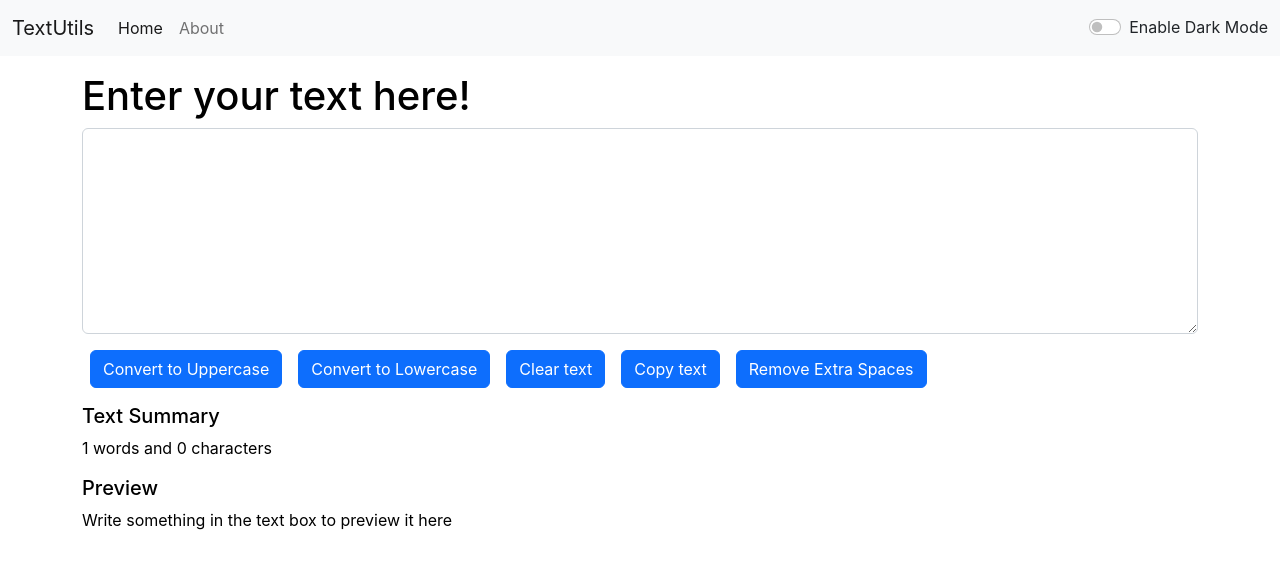
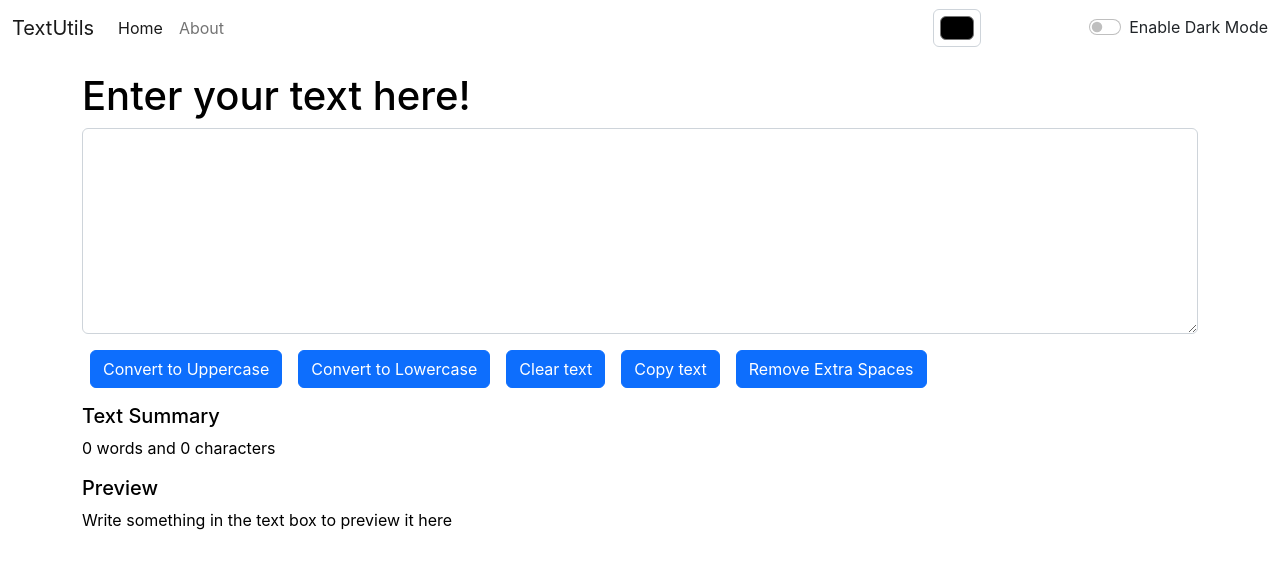
Before and after one commit to mafaqahmed/Learning-React-Harry, a React (Create React App) app in the folder textUtils/: page / in a window 1280 px wide. Shown: the top 568 px of the page. Built offline with nearby package versions, Linux system fonts and the light colour scheme.

Commit message:
Added color picker feature (14)

```diff
--- a/textUtils/src/App.js
+++ b/textUtils/src/App.js
@@ -9,17 +9,20 @@ import Alert from "./components/Alert";
 function App() {
   const [mode, setMode] = useState("light");
   const [alert, setAlert] = useState(null);
+  const [color, setColor] = useState("white")
 
   const toggling = () => {
-    if(mode === "light") {
+    if(mode === "dark") {
+      setMode("light");
+      setColor("light")
+      document.body.style.backgroundColor = "white"
+      showAlert("Light mode is enabled!", "success")
+    }
+    else {
       setMode("dark");
+      setColor("dark")
       document.body.style.backgroundColor = "#363333"
       showAlert("Dark mode is enabled!", "success")
-    }
-    else {
-      setMode("light");
-      document.body.style.backgroundColor = "white"
-      showAlert("Light mode is enabled!", "success")
     }
   }
 
@@ -33,12 +36,18 @@ function App() {
       setAlert(null)
     }, 1500);
   }
+
+  const handleColor = (event) => {
+    setColor(event.target.value)
+    document.body.style.backgroundColor = `${color}`;
+  }
+
   return (
     <>
-      <Navbar title="TextUtils" mode = {mode} toggling = {toggling}/>
+      <Navbar title="TextUtils" mode = {mode} toggling = {toggling} handleColor = {handleColor} color = {color}/>
       <Alert alert = {alert}/>
       <div className="container my-3">
-      <Textblock heading="Enter your text here!" mode = {mode} showAlert = {showAlert}/>
+      <Textblock heading="Enter your text here!" mode = {mode} showAlert = {showAlert} color = {color}/>
       {/* <About/> */}
       </div>
     </>
--- a/textUtils/src/components/Navbar.js
+++ b/textUtils/src/components/Navbar.js
@@ -1,10 +1,16 @@
 import React from "react";
 import PropTypes from "prop-types";
 
-export default function Navbar({ title = "AfaqAhmed", mode, toggling }) {
+export default function Navbar({ title = "AfaqAhmed", mode, toggling, handleColor, color }) {
+
+  const flexStyle = {
+    display: "flex",
+    justifyContent:"center",
+    alignItems: "center"
+  }
   return (
     <div>
-      <nav className={`navbar navbar-expand-lg navbar-${mode} bg-${mode}`}>
+      <nav className={`navbar navbar-expand-lg navbar-${mode} bg-${color} text-${color}`}>
         <div className="container-fluid">
           <a className="navbar-brand" href="/">
             {title}
@@ -44,7 +50,24 @@ export default function Navbar({ title = "AfaqAhmed", mode, toggling }) {
                 Search
               </button>
             </form> */}
-            <div className={`form-check form-switch text-${mode==="light"?"dark":"light"}`}>
+            <div style = {flexStyle}>
+              <input
+                type="color"
+                className="form-control form-control-color"
+                id="exampleColorInput"
+                value="white"
+                title="Choose your color"
+                onChange={handleColor}
+              />
+              <label htmlFor="exampleColorInput" className="form-label mx-2">
+                Color picker
+              </label>
+            </div>
+            <div
+              className={`form-check form-switch text-${
+                mode === "light" ? "dark" : "light"
+              }`}
+            >
               <input
                 className="form-check-input"
                 onClick={toggling}
--- a/textUtils/src/components/Textblock.js
+++ b/textUtils/src/components/Textblock.js
@@ -7,33 +7,36 @@ export default function Textblock(props) {
     let newText = text.toUpperCase();
     setText(newText);
     props.showAlert("Text is converted to Uppercase!", "success");
-  }
+  };
 
   const lowerCase = ()=>{
     let newText = text.toLowerCase();
     setText(newText);
     props.showAlert("Text is converted to Lowercase!", "success");
-  }
+  };
 
   const clearText = ()=>{
     setText("");
     props.showAlert("Textbox is cleared!", "success");
-  }
+  };
 
   const copyText = () =>{
     navigator.clipboard.writeText(text);
     props.showAlert("Text is copied!", "success");
-  }
+  };
 
   const removeSpace = ()=>{
     let arr = text.split(/[ ]+/);
     setText(arr.join(" "));
     props.showAlert("All extra spaces are removed!", "success");
-  }
+  };
 
   const handleOnChange = (event)=>{
     setText(event.target.value)
-  }
+  };
+
+  let i=0;
+  text.split(" ").forEach((entry) => entry !==""?++i:i);
 
   return (
     <>
@@ -49,15 +52,15 @@ export default function Textblock(props) {
           style={{color: props.mode==='light'?"black":"white", backgroundColor: props.mode==='light'?"white":"grey"}}
         ></textarea>
       </div>
-      <button className="btn btn-primary mx-2" onClick={upperCase}>Convert to Uppercase</button>
-      <button className="btn btn-primary mx-2" onClick={lowerCase}>Convert to Lowercase</button>
-      <button className="btn btn-primary mx-2" onClick={clearText}>Clear text</button>
-      <button className="btn btn-primary mx-2" onClick={copyText}>Copy text</button>
-      <button className="btn btn-primary mx-2" onClick={removeSpace}>Remove Extra Spaces</button>
+      <button className={`btn btn-primary mx-2`} onClick={upperCase}>Convert to Uppercase</button>
+      <button className={`btn btn-primary mx-2`} onClick={lowerCase}>Convert to Lowercase</button>
+      <button className={`btn btn-primary mx-2`} onClick={clearText}>Clear text</button>
+      <button className={`btn btn-primary mx-2`} onClick={copyText}>Copy text</button>
+      <button className={`btn btn-primary mx-2`} onClick={removeSpace}>Remove Extra Spaces</button>
     </div>
     <div className="my-3" style={{color: props.mode==='light'?"black":"white"}}>
     <h5>Text Summary</h5>
-    <p>{text.split(" ").length} words and {text.length} characters</p>
+    <p>{i} words and {text.length} characters</p>
     <h5>Preview</h5>
     <p>{text.length>0?text:"Write something in the text box to preview it here"}</p>
     </div>
```
